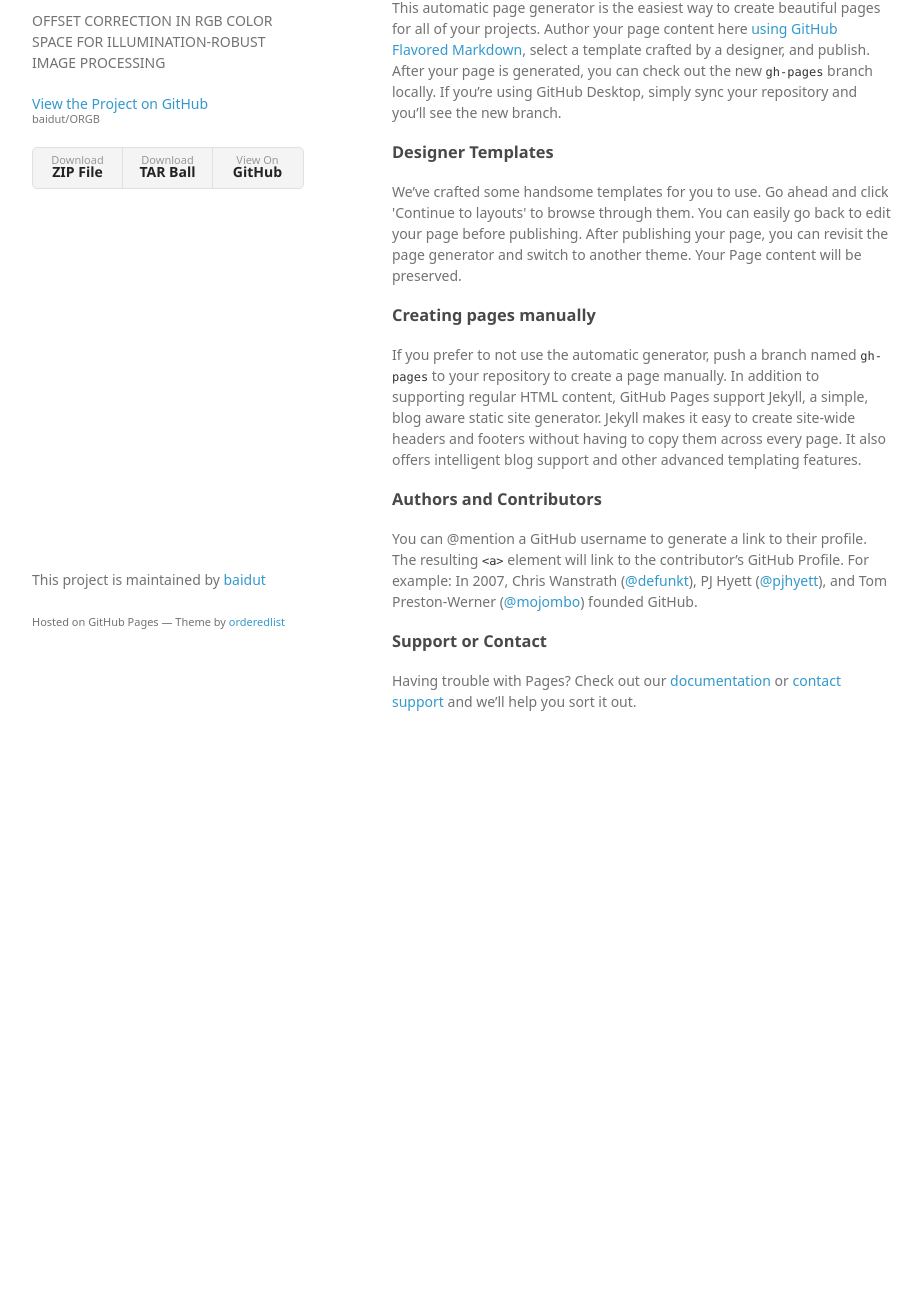
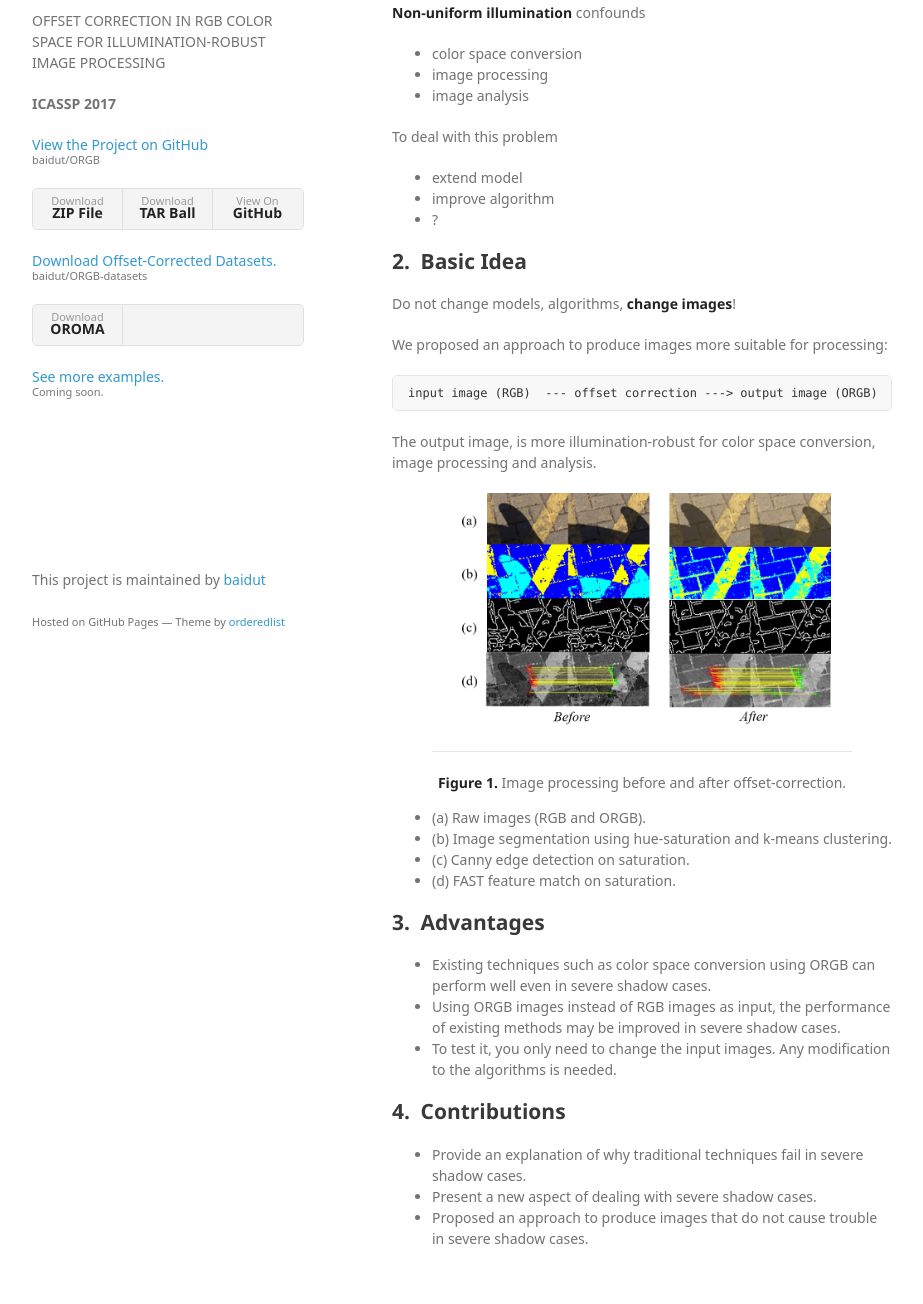
Before and after one commit to baidut/ORGB, a plain HTML site: page index.html in a window 1280 px wide. Shown: the part 99-1403 px from the top of the page, without its empty margins (178-1101 px from the left). Before the commit the page ends 881 px from the top, so only its background shows below. Drawn offline with Linux system fonts and the light colour scheme; a web font is replaced by a local one.

Commit message:
add information

```diff
--- a/index.html
+++ b/index.html
@@ -18,41 +18,101 @@
         <h1>ORGB</h1>
         <p> OFFSET CORRECTION IN RGB COLOR SPACE FOR ILLUMINATION-ROBUST IMAGE PROCESSING</p>
 
+        <p class="view"> <b>ICASSP 2017</b> </p>
+
         <p class="view"><a href="https://github.com/baidut/ORGB">View the Project on GitHub <small>baidut/ORGB</small></a></p>
-
 
         <ul>
           <li><a href="https://github.com/baidut/ORGB/zipball/master">Download <strong>ZIP File</strong></a></li>
           <li><a href="https://github.com/baidut/ORGB/tarball/master">Download <strong>TAR Ball</strong></a></li>
           <li><a href="https://github.com/baidut/ORGB">View On <strong>GitHub</strong></a></li>
         </ul>
+
+        <p class="view"><a href="https://github.com/baidut/ORGB-datasets">Download Offset-Corrected Datasets. <small>baidut/ORGB-datasets</small></a></p>
+
+        <ul>
+          <li><a href="https://github.com/baidut/OROMA">Download <strong>OROMA</strong></a></li>
+        </ul>
+
+        <p class="view"><a href="#">See more examples. <small>Coming soon.</small></a></p>
+
       </header>
-      <section>
-        <h3>
-<a id="welcome-to-github-pages" class="anchor" href="#welcome-to-github-pages" aria-hidden="true"><span aria-hidden="true" class="octicon octicon-link"></span></a>Welcome to GitHub Pages.</h3>
 
-<p>This automatic page generator is the easiest way to create beautiful pages for all of your projects. Author your page content here <a href="https://guides.github.com/features/mastering-markdown/">using GitHub Flavored Markdown</a>, select a template crafted by a designer, and publish. After your page is generated, you can check out the new <code>gh-pages</code> branch locally. If you’re using GitHub Desktop, simply sync your repository and you’ll see the new branch.</p>
+<!--  %%%%%%%%%%%%%%%%%%%%%%%%%%%%%%%%%%%%%%%% -->
+<section>
 
-<h3>
-<a id="designer-templates" class="anchor" href="#designer-templates" aria-hidden="true"><span aria-hidden="true" class="octicon octicon-link"></span></a>Designer Templates</h3>
+<body class="madoko">
 
-<p>We’ve crafted some handsome templates for you to use. Go ahead and click 'Continue to layouts' to browse through them. You can easily go back to edit your page before publishing. After publishing your page, you can revisit the page generator and switch to another theme. Your Page content will be preserved.</p>
+<!--  title and author information have been removed -->
 
-<h3>
-<a id="creating-pages-manually" class="anchor" href="#creating-pages-manually" aria-hidden="true"><span aria-hidden="true" class="octicon octicon-link"></span></a>Creating pages manually</h3>
+<h2 id="sec-problem" class="h1" data-heading-depth="1" style="display:block"><span class="heading-before"><span class="heading-label">1</span>.&#8194;</span>Problem</h2>
+<p class="p noindent"><strong class="strong-star2">Non-uniform illumination</strong> confounds
+</p>
+<ul class="ul list-star compact">
+<li class="li ul-li list-star-li compact-li">color space conversion
+</li>
+<li class="li ul-li list-star-li compact-li">image processing
+</li>
+<li class="li ul-li list-star-li compact-li">image analysis
+</li></ul>
 
-<p>If you prefer to not use the automatic generator, push a branch named <code>gh-pages</code> to your repository to create a page manually. In addition to supporting regular HTML content, GitHub Pages support Jekyll, a simple, blog aware static site generator. Jekyll makes it easy to create site-wide headers and footers without having to copy them across every page. It also offers intelligent blog support and other advanced templating features.</p>
+<p class="p noindent">To deal with this problem
+</p>
+<ul class="ul list-star compact">
+<li class="li ul-li list-star-li compact-li">extend model
+</li>
+<li class="li ul-li list-star-li compact-li">improve algorithm
+</li>
+<li class="li ul-li list-star-li compact-li">?
+</li></ul>
+<h2 id="sec-intro" class="h1" data-heading-depth="1" style="display:block"><span class="heading-before"><span class="heading-label">2</span>.&#8194;</span>Basic Idea</h2>
+<p class="p noindent">Do not change models, algorithms, <strong class="strong-star2">change images</strong>!
+</p>
+<p class="p indent">We proposed an approach to produce images more suitable for processing:
+</p>
+<pre class="para-block pre-indented" style="display:block"><code>input image (RGB)  --- offset correction ---&gt; output image (ORGB)</code></pre>
+<p class="p noindent para-continued">The output image, is more illumination-robust for color space conversion, image processing and analysis.
+</p>
+<figure id="fig-butterfly" class="figure floating align-center float" style="text-align:center;float-env:figure;float-name:Figure;page-align:here">
+<p class="p noindent"><img src="images/intro.png" title="intro" alt="intro" data-path="images/intro.png" data-linkid="intro" style="width:auto;max-width:90%">
+</p>
+<hr  class="figureline madoko" style="display:block">
 
-<h3>
-<a id="authors-and-contributors" class="anchor" href="#authors-and-contributors" aria-hidden="true"><span aria-hidden="true" class="octicon octicon-link"></span></a>Authors and Contributors</h3>
+<div class="p noindent"><fig-caption class="figure-caption"><span class="caption-before"><strong class="strong-star2">Figure&#160;<span class="figure-label">1</span>.</strong>&#160;</span><span class="caption-text">Image processing before and after offset-correction.</span></fig-caption></div></figure>
 
-<p>You can @mention a GitHub username to generate a link to their profile. The resulting <code>&lt;a&gt;</code> element will link to the contributor’s GitHub Profile. For example: In 2007, Chris Wanstrath (<a href="https://github.com/defunkt" class="user-mention">@defunkt</a>), PJ Hyett (<a href="https://github.com/pjhyett" class="user-mention">@pjhyett</a>), and Tom Preston-Werner (<a href="https://github.com/mojombo" class="user-mention">@mojombo</a>) founded GitHub.</p>
+<ul class="ul list-star compact">
+<li class="li ul-li list-star-li compact-li">(a) Raw images (RGB and ORGB).
+</li>
+<li class="li ul-li list-star-li compact-li">(b) Image segmentation using hue-saturation and k-means clustering.
+</li>
+<li class="li ul-li list-star-li compact-li">(c) Canny edge detection on saturation.
+</li>
+<li class="li ul-li list-star-li compact-li">(d) FAST feature match on saturation.
+</li>
+</ul>
 
-<h3>
-<a id="support-or-contact" class="anchor" href="#support-or-contact" aria-hidden="true"><span aria-hidden="true" class="octicon octicon-link"></span></a>Support or Contact</h3>
+<h2 id="sec-advantages" class="h1" data-heading-depth="1" style="display:block"><span class="heading-before"><span class="heading-label">3</span>.&#8194;</span>Advantages</h2>
+<ul class="ul list-star compact">
+<li class="li ul-li list-star-li compact-li">Existing techniques such as color space conversion using ORGB can perform well even in severe shadow cases.
+</li>
+<li class="li ul-li list-star-li compact-li">Using ORGB images instead of RGB images as input,
+the performance of existing methods may be improved in severe shadow cases.
+</li>
+<li class="li ul-li list-star-li compact-li">To test it, you only need to change the input images. Any modification to the algorithms is needed.
+</li></ul>
+<h2 id="sec-contributions" class="h1" data-heading-depth="1" style="display:block"><span class="heading-before"><span class="heading-label">4</span>.&#8194;</span>Contributions</h2>
+<ul class="ul list-star compact">
+<li class="li ul-li list-star-li compact-li">Provide an explanation of why traditional techniques fail in severe shadow cases.
+</li>
+<li class="li ul-li list-star-li compact-li">Present a new aspect of dealing with severe shadow cases.
+</li>
+<li class="li ul-li list-star-li compact-li">Proposed an approach to produce images that do not cause trouble in severe shadow cases.
+</li></ul>
 
-<p>Having trouble with Pages? Check out our <a href="https://help.github.com/pages">documentation</a> or <a href="https://github.com/contact">contact support</a> and we’ll help you sort it out.</p>
-      </section>
+</section>
+<!--  %%%%%%%%%%%%%%%%%%%%%%%%%%%%%%%%%%%%%%%% -->
+
+
       <footer>
         <p>This project is maintained by <a href="https://github.com/baidut">baidut</a></p>
         <p><small>Hosted on GitHub Pages &mdash; Theme by <a href="https://github.com/orderedlist">orderedlist</a></small></p>
```
Also changed, not shown: images/intro.png (added).
